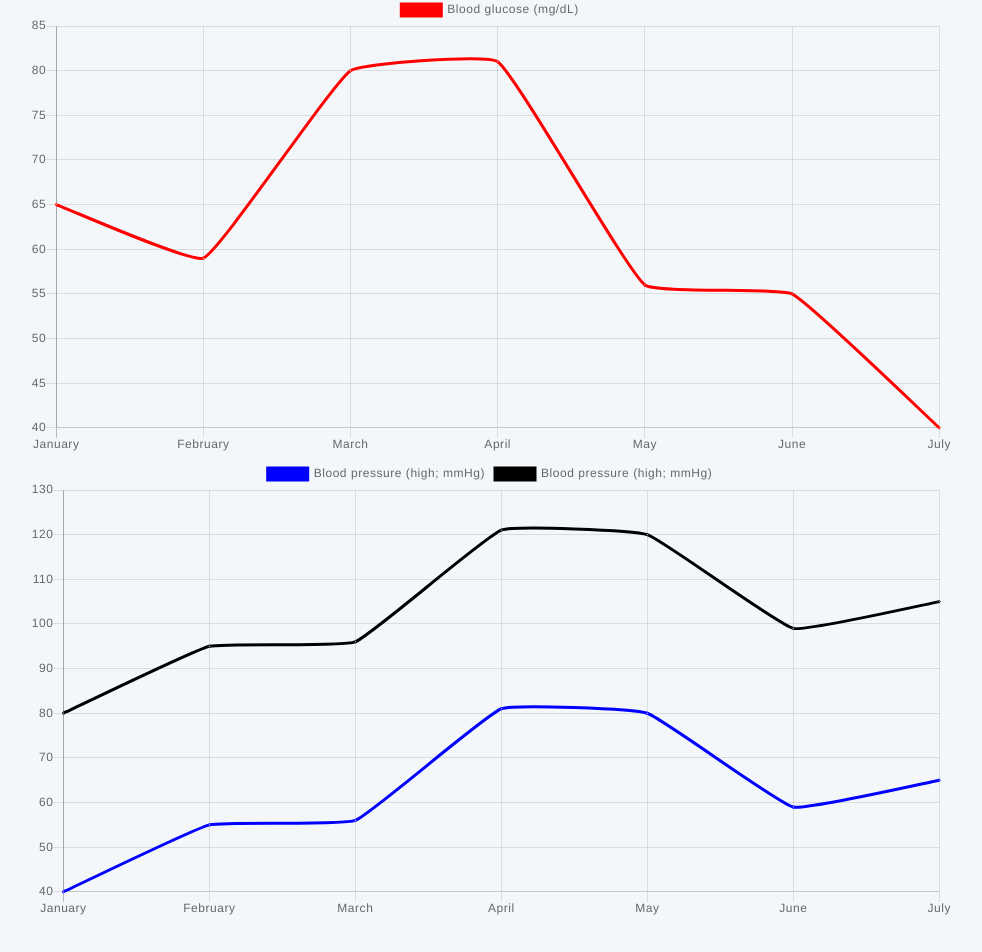
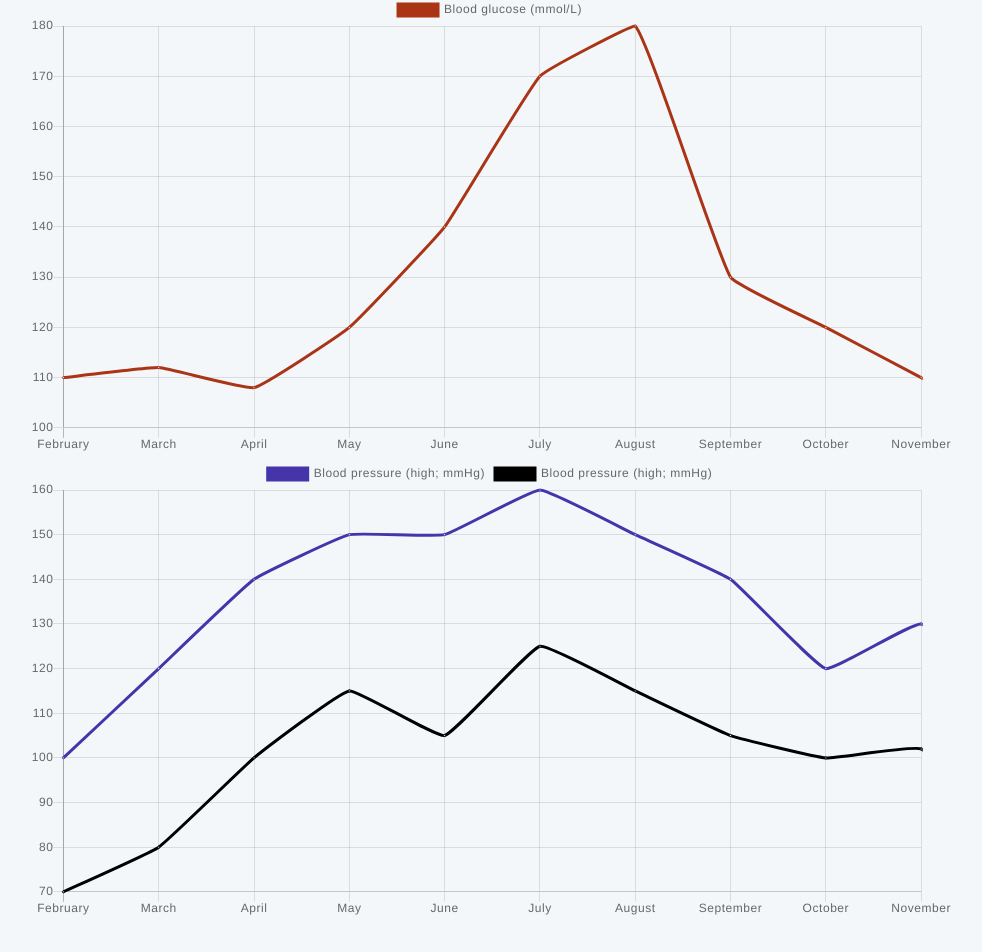
Before and after one commit to suefeng/hack_life, a React (Create React App) app in the folder frontend/: page /reports in a window 1280 px wide. Shown: the part 275-1227 px from the top of the page, without its empty margins (150-1132 px from the left). Built offline with nearby package versions, Linux system fonts and the light colour scheme; a web font is replaced by a local one.

Commit message:
Update line chart data

```diff
--- a/frontend/src/LineChart.js
+++ b/frontend/src/LineChart.js
@@ -1,7 +1,10 @@
 import React from 'react';
 import { Line } from 'react-chartjs-2';
 
-const labels = ['January', 'February', 'March', 'April', 'May', 'June', 'July'];
+const labels = new Array(10).fill(0).map((e, i) =>
+  new Date(2019, i + 1, 1).toLocaleString('default', { month: 'long' })
+)
+
 const defaultOptions = {
   fill: false,
   lineTension: 0.1,
@@ -17,23 +20,23 @@ const defaultOptions = {
   pointRadius: 1,
   pointHitRadius: 10
 }
-const glucoseColor = 'red';
+const glucoseColor = '#aa3415';
 const glucoseData = {
   labels,
   datasets: [
     {
-      label: 'Blood glucose (mg/dL)',
+      label: 'Blood glucose (mmol/L)',
       backgroundColor: glucoseColor,
       borderColor: glucoseColor,
       pointBorderColor: glucoseColor,
       pointHoverBackgroundColor: glucoseColor,
-      data: [65, 59, 80, 81, 56, 55, 40],
+      data: [110, 112, 108, 120, 140, 170, 180, 130, 120, 110, 100],
       ...defaultOptions
     }
   ]
 }
 
-const pressureColor = 'blue';
+const pressureColor = '#4534aa';
 const pressureColorHigh = 'black';
 const pressureData = {
   labels,
@@ -44,7 +47,7 @@ const pressureData = {
       borderColor: pressureColor,
       pointBorderColor: pressureColor,
       pointHoverBackgroundColor: pressureColor,
-      data: [65, 59, 80, 81, 56, 55, 40].reverse(),
+      data: [100, 120, 140, 150, 150, 160, 150, 140, 120, 130, 110],
       ...defaultOptions
     },
     {
@@ -53,7 +56,7 @@ const pressureData = {
       borderColor: pressureColorHigh,
       pointBorderColor: pressureColorHigh,
       pointHoverBackgroundColor: pressureColorHigh,
-      data: [65, 59, 80, 81, 56, 55, 40].reverse().map(e => e + 40),
+      data: [70, 80, 100, 115, 105, 125, 115, 105, 100, 102, 80],
       ...defaultOptions
     }
   ]
```
